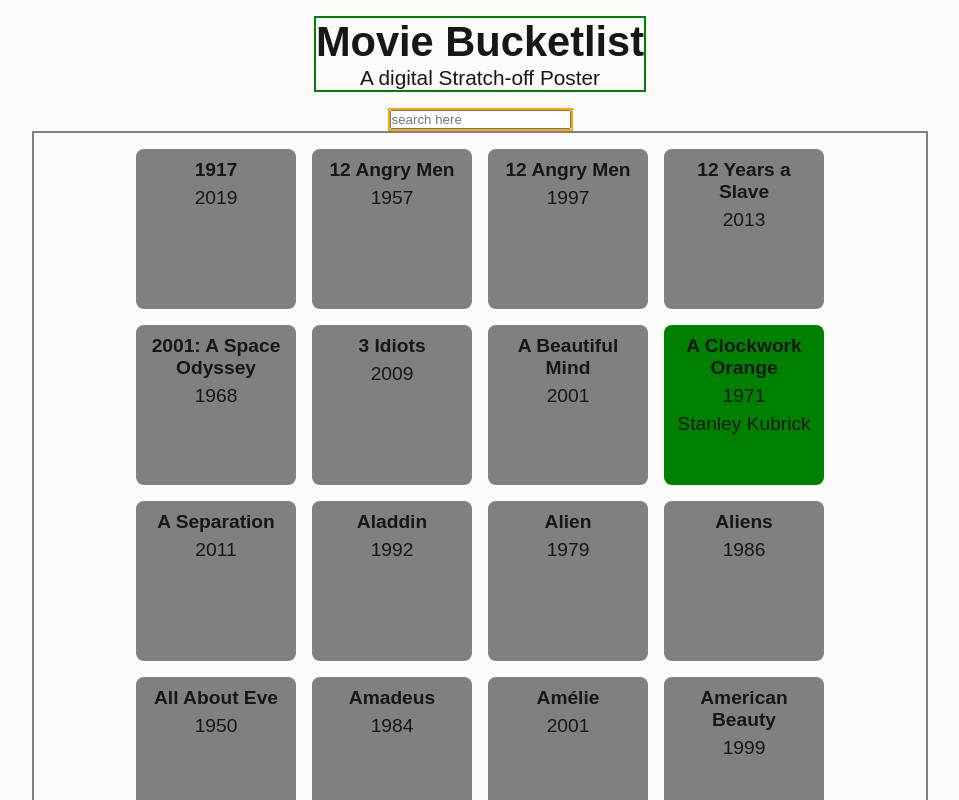
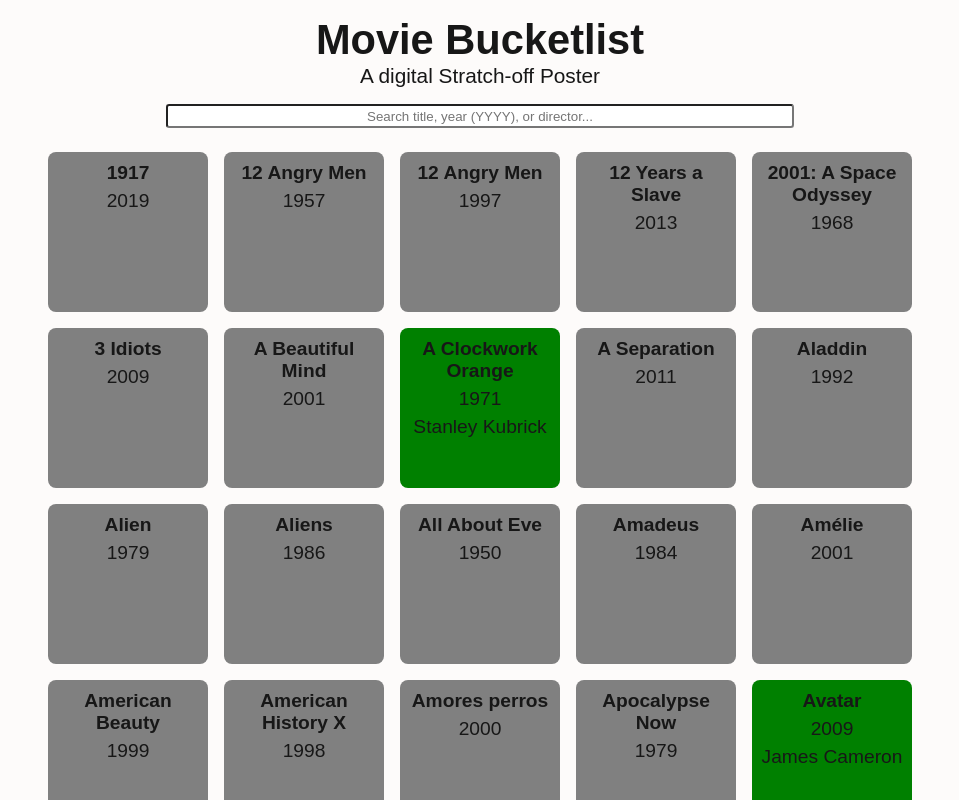
Before and after one commit to MsFairyViolet/movie-bucketlist, a Next.js app in the folder movie-bucketlist-frontend/: page / in a window 1280 px wide. Shown: the top 800 px of the page, without its empty margins (160-1119 px from the left). Built offline with nearby package versions, Linux system fonts and the light colour scheme.

Commit message:
Implement Search Functionality

```diff
--- a/movie-bucketlist-frontend/src/app/globals.css
+++ b/movie-bucketlist-frontend/src/app/globals.css
@@ -30,7 +30,6 @@ body {
 }
 
 .header {
-  border: 2px solid yellow;
   font-size: 0.8rem;
   display: flex;
   flex-direction: column;
@@ -43,11 +42,22 @@ body {
 }
 
 .search-bar {
-  border: 2px solid orange;
+  width: 100%;
+  display: flex;
+  flex-direction: column;
+  align-items: center;
+  margin-bottom: 0.5rem;
+}
+
+.search-bar input{
+  width: 70%;
+  height: 1.5rem;
+  text-align: center;
+  border: 5px solid --line-color;
+  border-radius: 0.2rem;
 }
 
 .movie-list-container {
-  border: 2px solid grey;
   max-width: 95vw;
   display: flex;
   flex-direction: column;
@@ -60,6 +70,13 @@ body {
   justify-content: center;
   gap: 0.5rem;
   padding: 0.5rem;
+}
+
+.no-results {
+  text-align: center;
+  font-size: 1.2rem;
+  color: gray;
+  margin-top: 20px;
 }
 
 .movie-card {
@@ -105,7 +122,6 @@ body {
 
 @media (min-width: 600px) {
   .header{
-  border: 2px solid green;
   font-size: 1.3rem;
   margin: 1rem;
   }
--- a/movie-bucketlist-frontend/src/app/page.js
+++ b/movie-bucketlist-frontend/src/app/page.js
@@ -1,7 +1,6 @@
 "use client"
 
 import Header from "@/components/Header";
-import SearchBar from "@/components/SearchBar";
 import MovieList from "@/components/MovieList";
 
 export default function App() {
@@ -10,7 +9,6 @@ export default function App() {
     <body>
       <div className="page">
         <Header />
-        <SearchBar />
         <MovieList />
       </div>
     </body>
--- a/movie-bucketlist-frontend/src/components/MovieList.js
+++ b/movie-bucketlist-frontend/src/components/MovieList.js
@@ -5,18 +5,40 @@ import moviesData from "../data/movies.json"
 
 export default function MovieList() {
 
-    const [movies, setMovies] = useState([])
+    const [movies, setMovies] = useState([]);
+    const [searchQuery, setSearchQuery] = useState("")
 
     useEffect(() => {
-        setMovies(moviesData)
-    }, [])
+        setMovies(moviesData);
+    }, []);
+
+
+    const filteredMovies = searchQuery
+        ? movies.filter((movie) => {
+            const query = searchQuery.toLowerCase().trim()
+            return (
+                movie.title.toLowerCase().includes(query) ||
+                movie.director.toLowerCase().includes(query) ||
+                movie.year.toString() === query
+            );
+        })
+        : movies;
 
     return (
-        <div className="movie-list-container">
-            <div className="movie-list">
-                {movies.map((movie) => {
-                    return <MovieCard key={movie.id} movie={movie} />
-                })}
+        <div  className="movie-list-container">
+            <div className="search-bar">
+                <input placeholder="Search title, year (YYYY), or director..." value={searchQuery} onChange={(e) => setSearchQuery(e.target.value)}/>
+            </div>
+            <div>
+                {filteredMovies.length > 0 ? (
+                    <div className="movie-list">
+                        {filteredMovies.map((movie) => {
+                            return <MovieCard key={movie.id} movie={movie} />
+                        })}
+                    </div>
+                ) : (
+                    <p className="no-results">No movies found</p>
+                )}
             </div>
         </div>
     )
--- a/movie-bucketlist-frontend/src/components/SearchBar.js
+++ /dev/null
@@ -1,7 +0,0 @@
-export default function SearchBar() {
-    return (
-        <div className="search-bar">
-            <input placeholder="search here"></input>
-        </div>
-    )
-}
```
